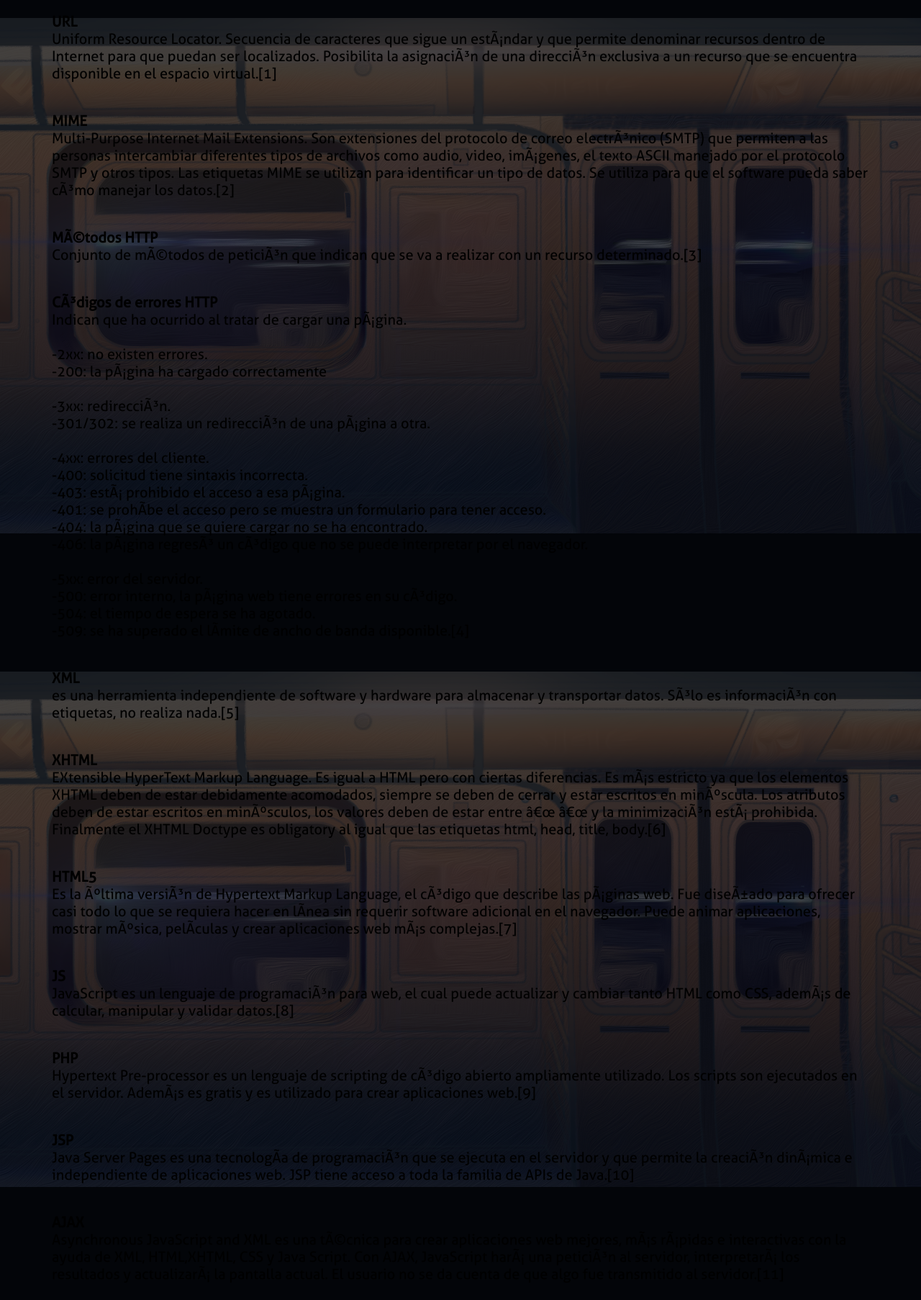
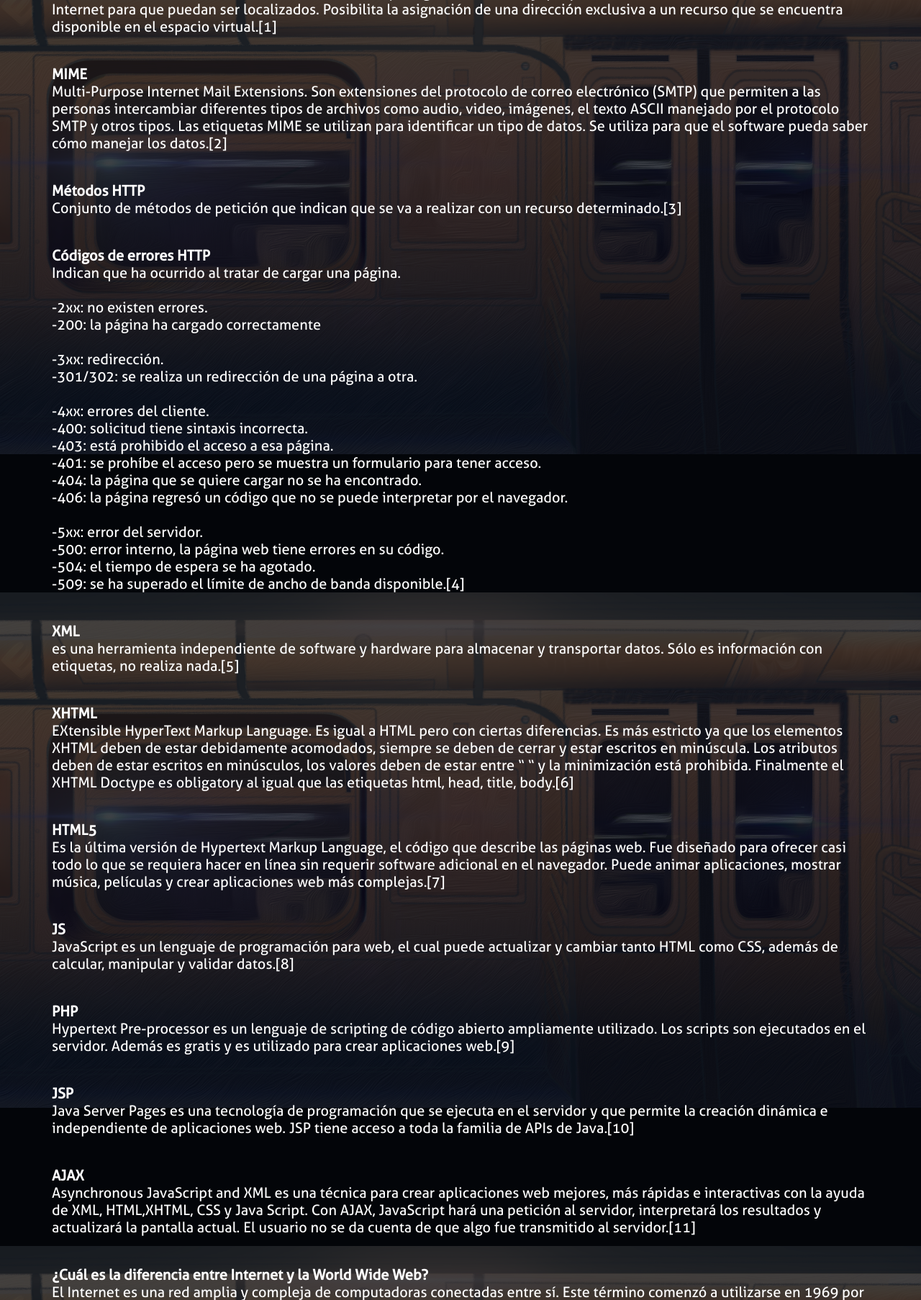
Before and after one commit to DanElias/DAW-BD, a PHP site: page / in a window 1280 px wide. Shown: the part 1872-3678 px from the top of the page at 72% size. Run offline with PHP 8.4, Linux system fonts and the light colour scheme; some libraries are stand-ins or nearby versions.

Commit message:
Corregir errores y warnings

```diff
--- a/src/Lab1_A01208905/index.html
+++ b/src/Lab1_A01208905/index.html
@@ -1,11 +1,11 @@
-<!DOCTYPE html lang="es">
-<html>
+<!DOCTYPE html>
+<html lang="es">
+    <meta charset="UTF-8">
+    <link href="main.css" rel="stylesheet" type="text/css">
+
+    <title>Lab 1 DAW</title>
+
     <body>
-        <link href="main.css" rel="stylesheet" type="text/css">
-
-        <title>Lab 1 DAW</title>
-
-        <link rel="stylesheet" href="https://use.fontawesome.com/releases/v5.6.3/css/all.css" integrity="sha384-UHRtZLI+pbxtHCWp1t77Bi1L4ZtiqrqD80Kn4Z8NTSRyMA2Fd33n5dQ8lWUE00s/" crossorigin="anonymous">
 
         <nav>
             <ul>
@@ -18,12 +18,14 @@
 
         <header>
             <section>
-                <h >Lab 1 DAW</h>
+                <h3>Lab 1 DAW</h3>
             </section>
         </header>
 
-        <section class="parallax">_
+        <section class="parallax">
+            <h6>-</h6>
             <article class="information">
+            <h6>-</h6>
                 <table class="first_table">
                     <tr>
                         <th>ACERCA DE MI <hr></th>
@@ -43,10 +45,10 @@
                 <table class="second_table">
                     <tr>
                         <td class="table_text">Música: <br>Se tocar el piano y la guitarra. También estoy en el grupo representativo de coro, por lo que me gusta cantar. Inclusive he intentado componer música.<a href="https://soundcloud.com/daneliasb" target="_blank" > <br>Link a mi Soundcloud</a>  </td>
-                        <td class="img_cell"><img src="img/coro.png" width="470" height="300"> </td>
+                        <td class="img_cell"><img src="img/coro.png" width="470" height="300" alt="coro"> </td>
                     </tr>
                     <tr>
-                        <td class="img_cell"><img src="img/car.png" width="470" height="300"> </td>
+                        <td class="img_cell"><img src="img/car.png" width="470" height="300" alt="car"> </td>
                         <td class="table_text">Pintura y Arte Digital: <br> Me gusta la pintura al acrílico u oleo, he tomado varias clases de artes plásticas. Asímismo, me gusta realizar arte digital y tomar fotografías.<a href="https://www.instagram.com/dan.elias_/" target="_blank" > <br> Link a mi Instagram</a>
             <!--href Links-->
             <!--target="_blank" open in new tab Links--></td>
@@ -54,16 +56,17 @@
                     </tr>
                     <tr>
                         <td class="table_text">Programación: <br> Me encanta programar y crear páginas web y aplicaciones, videojuegos y todo lo que involucra su proceso de creación.  <a href="https://github.com/DanElias" target="_blank" > <br> Link a mi Github </a></td>
-                        <td class="img_cell"><img src="img/logo.png" width="530" height="300"> </td>
+                        <td class="img_cell"><img src="img/logo.png" width="530" height="300" alt="logo"> </td>
 
                     </tr>
                  </table>
             </article>
-
         </section>
 
-        <section class="parallax2">_
+        <section class="parallax2">
+            <h6>-</h6>
             <article class="information">
+            <h6>-</h6>
                 <table class="first_table">
                     <tr>
                         <th id="preguntas"> Preguntas e investigación <hr> </th>
@@ -168,7 +171,7 @@
                     </tr>
 
                     <tr>
-                        <td class="table_text"><strong>¿Cuáles son las diferencias principales entre HTML 4 y HTML5?</strong><br>El Doctype para HTML4 era más largo y en HTML5 solo basta con poner <!DOCTYPE html><br> En HTML4 solo se usaban div con un id, pero en HTML5 existen tags como header, nav, section, article, aside y footer que mejoran la experiencia de desarrollo web y permiten a los navegadores identificar los elementos del HTML de manera más sencilla.En HTML5 en los forms ahora si existe el atribute Required para que el usuario llene los campos requeridos.<br>Otra diferencia es que HTML5 tiene manejo de errores consistente y definido. También HTML5 tiene elementos como canvas, video y audio que permiten crear aplicaciones web de manera más sencilla.[14]
+                        <td class="table_text"><strong>¿Cuáles son las diferencias principales entre HTML 4 y HTML5?</strong><br>El Doctype para HTML4 era más largo y en HTML5 solo basta con poner !DOCTYPE html<br> En HTML4 solo se usaban div con un id, pero en HTML5 existen tags como header, nav, section, article, aside y footer que mejoran la experiencia de desarrollo web y permiten a los navegadores identificar los elementos del HTML de manera más sencilla.En HTML5 en los forms ahora si existe el atribute Required para que el usuario llene los campos requeridos.<br>Otra diferencia es que HTML5 tiene manejo de errores consistente y definido. También HTML5 tiene elementos como canvas, video y audio que permiten crear aplicaciones web de manera más sencilla.[14]
                         </td>
                     </tr>
 
@@ -193,42 +196,33 @@
                     </tr>
 
                      <tr>
-                        <td class="table_text"><strong><hr>REFERENCIAS<hr></strong><br> [1] https://definicion.de/url/<br>[2]https://whatis.techtarget.com/definition/MIME-Multi-Purpose-Internet-Mail-Extensions<br>[3] O’Reilly, HTTP: The Definitive Guide, págs. 395-411, 2002<br>[4] https://www.wpdoctor.es/errores-http/<br>[5] https://www.w3schools.com/xml/xml_whatis.asp<br>[6] https://www.w3schools.com/html/html_xhtml.asp<br>[7] https://www.techradar.com/news/internet/web/html5-what-is-it-1047393<br>[8] https://www.w3schools.com/whatis/whatis_js.asp<br>[9] https://www.w3schools.com/php/php_intro.asp<br>[10]https://www.tutorialspoint.com/jsp/<br>[11]https://www.tutorialspoint.com/ajax/what_is_ajax.htm<br>[12]https://www.theedigital.com/blog/differences-between-the-internet-and-world-wide-web<br>[13]https://www.tutorialspoint.com/html5/html5_deprecated_tags.htm<br>[14] https://www.w3.org/TR/html5-diff/<br> [15] https://css-tricks.com/complete-guide-table-element/<br>[16] https://learn.shayhowe.com/html-css/building-forms/<br>[17] https://elvex.ugr.es/idbis/db/docs/lifecycle.pdf<br>
+                        <td class="table_text"><hr><strong>REFERENCIAS</strong><hr><br> [1] https://definicion.de/url/<br>[2]https://whatis.techtarget.com/definition/MIME-Multi-Purpose-Internet-Mail-Extensions<br>[3] O’Reilly, HTTP: The Definitive Guide, págs. 395-411, 2002<br>[4] https://www.wpdoctor.es/errores-http/<br>[5] https://www.w3schools.com/xml/xml_whatis.asp<br>[6] https://www.w3schools.com/html/html_xhtml.asp<br>[7] https://www.techradar.com/news/internet/web/html5-what-is-it-1047393<br>[8] https://www.w3schools.com/whatis/whatis_js.asp<br>[9] https://www.w3schools.com/php/php_intro.asp<br>[10]https://www.tutorialspoint.com/jsp/<br>[11]https://www.tutorialspoint.com/ajax/what_is_ajax.htm<br>[12]https://www.theedigital.com/blog/differences-between-the-internet-and-world-wide-web<br>[13]https://www.tutorialspoint.com/html5/html5_deprecated_tags.htm<br>[14] https://www.w3.org/TR/html5-diff/<br> [15] https://css-tricks.com/complete-guide-table-element/<br>[16] https://learn.shayhowe.com/html-css/building-forms/<br>[17] https://elvex.ugr.es/idbis/db/docs/lifecycle.pdf<br>
                         </td>
                     </tr>
 
                  </table>
             </article>
 
-        </section>
-
-        <!-- <section> <img src="img/car.png" alt="car" width="1080" height="720">
-        </section> -->
-
-        <section>
             <a href="https://www.instagram.com/dan.elias_/" target="_blank" ></a>
             <!--href Links-->
             <!--target="_blank" open in new tab Links-->
         </section>
 
-        <section>
-
-        </section>
 
         <aside></aside>
 
         <footer id="contacto">
             <p>Contacto</p>
-            <p style="font-size: 20px">Daniel Elias Becerra &nbsp &nbsp &nbsp  A01208905 <br> daniel.eliasbecerra98@gmail.com<br><br>
+            <p style="font-size: 20px">Daniel Elias Becerra &nbsp; &nbsp; &nbsp;  A01208905 <br> daniel.eliasbecerra98@gmail.com<br><br>
                 Editor HTML: Brackets <br> <a href="http://brackets.io/">brackets.io</a> </p>
 
-            <form action="">
+            <form action="enviar_mensaje">
                 Mándame un mensaje!<br>
                 <input type="text" name="name" value="Nombre completo">
                 <br>
                 <input type="text" name="email" value="Email">
                 <br>
-                <input type="textarea" name="email" value="Mensaje">
+                <input type="text" name="email" value="Mensaje">
                 <br>
                 <input type="submit" value="Enviar">
             </form>
--- a/src/Lab1_A01208905/main.css
+++ b/src/Lab1_A01208905/main.css
@@ -72,8 +72,14 @@ header{
     font-style:normal;
     font-size: 70px;
     color: white;
-    padding-top: 150px;
+    padding-top: 40px;
 }
+
+h6{
+    margin: 0;
+    opacity: 0;
+}
+
 
 .first_table{
    width: 100%;
```
Also changed, not shown: src/index.html (deleted).
